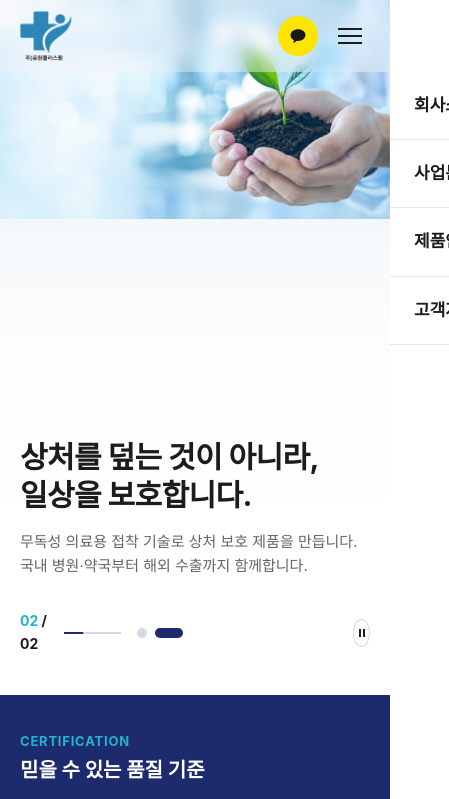
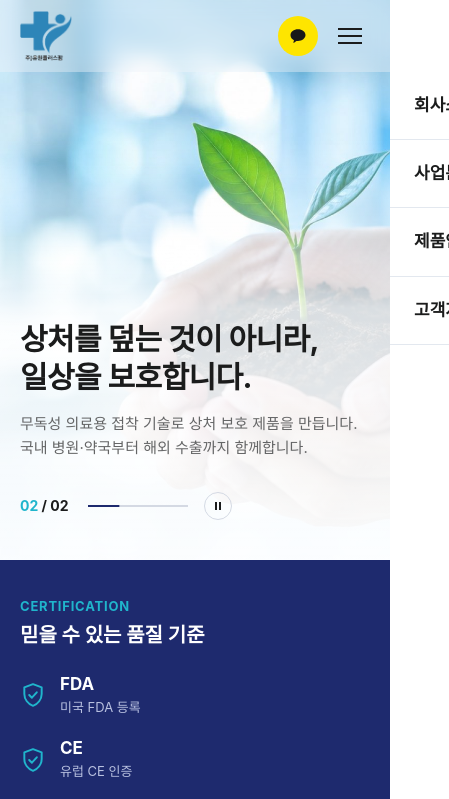
Before and after one commit to JJinMangGo/uwpluspharm, a plain HTML site: page index.html in a window 390 px wide. Shown: the top 799 px of the page, 449 px wide, since content can reach past the window. Drawn offline with nearby package versions, Linux system fonts and the light colour scheme; a web font is replaced by a local one.

Commit message:
히어로 페이지네이션 제거, 컨트롤 줄바꿈 방지, 모바일 히어로·지도 보정
Co-Authored-By: Claude Opus 5.5 <noreply@anthropic.com>
Claude-Session: https://claude.ai/code/session_01DnsUnco5p2vHHeu34SW8dS

```diff
--- a/css/main.css
+++ b/css/main.css
@@ -3,23 +3,22 @@
 
 /* ---------- Hero ---------- */
 .hero{position:relative;height:740px;overflow:hidden;background:var(--bg-surface)}
-.hero .swiper-wrapper{height:100%}
+.hero>.swiper-wrapper{position:absolute;inset:0;height:auto}
 .hero__slide{height:100%}
 .hero__slide img{width:100%;height:100%;object-fit:cover}
 .hero::after{content:'';position:absolute;inset:0;z-index:1;pointer-events:none;background:linear-gradient(90deg,rgba(255,255,255,.92) 0%,rgba(255,255,255,.7) 35%,rgba(255,255,255,0) 58%)}
 .hero__copy{position:absolute;z-index:2;left:320px;top:50%;transform:translateY(-38%);width:608px;display:flex;flex-direction:column;gap:24px}
 .hero__title{font-size:56px;font-weight:700;line-height:1.25;letter-spacing:-.02em;color:var(--text-primary)}
 .hero__desc{font-size:19px;line-height:1.6;color:var(--text-muted)}
-.hero__ctrl{display:flex;align-items:center;gap:16px;margin-top:16px;font-size:14px;font-weight:700;color:var(--text-primary)}
+.hero__ctrl{display:flex;flex-wrap:nowrap;align-items:center;gap:16px;min-width:max-content;margin-top:16px;font-size:14px;font-weight:700;color:var(--text-primary)}
 .hero__cur{color:var(--brand-cyan)}
-.hero__dots{position:static;display:flex;gap:8px;width:auto}
-.hero__dots .swiper-pagination-bullet{width:10px;height:10px;margin:0!important;border-radius:50%;background:var(--line-strong);opacity:1;transition:background-color .2s,width .2s}
-.hero__dots .swiper-pagination-bullet-active{width:28px;border-radius:999px;background:var(--brand-navy)}
 .hero__bar{position:relative;width:100px;height:2px;background:var(--line-strong);overflow:hidden}
 .hero__bar i{position:absolute;inset:0;background:var(--brand-navy);transform-origin:left;transform:scaleX(0)}
 .hero__bar i.is-run{animation:heroBar var(--hero-delay,5s) linear forwards}
 .hero.is-paused .hero__bar i{animation-play-state:paused}
 @keyframes heroBar{to{transform:scaleX(1)}}
+.hero__num,.hero__bar,.hero__pause{flex:none}
+.hero__num{min-width:52px;white-space:nowrap}
 .hero__pause{width:28px;height:28px;display:flex;align-items:center;justify-content:center;border-radius:50%;border:1px solid var(--line-strong)}
 .hero__pause svg{width:10px;height:10px}
 .hero__pause .ico-play{display:none}
@@ -115,7 +114,7 @@
 }
 
 /* ---------- 국내·해외 네트워크 ---------- */
-.m-net{padding:120px 0;text-align:center}
+.m-net{padding:120px 0;text-align:center;overflow:hidden}
 .m-net__title{font-size:52px;font-weight:700;line-height:1.3;letter-spacing:-.02em}
 .m-net__desc{margin-top:16px;font-size:18px;color:var(--text-muted)}
 .m-net__map{position:relative;width:100%;max-width:1280px;margin:60px auto 0;aspect-ratio:2/1}
@@ -130,8 +129,8 @@
   .m-net{padding:80px 0}
   .m-net__title{font-size:28px}
   .m-net__desc{font-size:15px;padding:0 20px}
-  .m-net__map{margin-top:32px;width:170%;margin-left:-55%}
-  .m-net__pin{font-size:11px;padding:0 8px}
+  .m-net__map{margin-top:32px;width:118%;margin-left:-14%}
+  .m-net__pin{height:20px;font-size:10px;padding:0 7px}
   .m-net__chips{margin-top:24px;gap:8px;padding:0 20px}
   .m-net__chips li{height:38px;padding:0 16px;font-size:14px}
 }
--- a/index.html
+++ b/index.html
@@ -61,11 +61,10 @@
   </div>
   <div class="hero__copy">
     <h2 class="hero__title">상처를 덮는 것이 아니라,<br>일상을 보호합니다.</h2>
-    <p class="hero__desc">무독성 의료용 접착 기술로 상처 보호 제품을 만듭니다.<br>국내 병원·약국부터 해외 수출까지 함께합니다.</p>
+    <p class="hero__desc">무독성 의료용 접착 기술로 상처 보호 제품을 만듭니다. <br>국내 병원·약국부터 해외 수출까지 함께합니다.</p>
     <div class="hero__ctrl">
       <span class="hero__num"><b class="hero__cur">01</b> / 02</span>
       <span class="hero__bar"><i></i></span>
-      <div class="hero__dots"></div>
       <button type="button" class="hero__pause" aria-label="자동 넘김 정지">
         <svg class="ico-pause" viewBox="0 0 10 10" aria-hidden="true"><path d="M2 1h2v8H2zM6 1h2v8H6z" fill="currentColor"/></svg>
         <svg class="ico-play" viewBox="0 0 10 10" aria-hidden="true"><path d="M2 1l7 4-7 4z" fill="currentColor"/></svg>
@@ -243,7 +242,7 @@
     <div class="m-contact__info">
       <span class="eyebrow eyebrow--cyan">CONTACT US</span>
       <h2 class="m-contact__title">제품 도입·수출 상담</h2>
-      <p class="m-contact__text">병원·약국 거래, 해외 수출, 제품 구매 문의를 남겨주시면<br>담당자가 확인 후 연락드립니다.</p>
+      <p class="m-contact__text">병원·약국 거래, 해외 수출, 제품 구매 문의를 남겨주시면 <br>담당자가 확인 후 연락드립니다.</p>
       <ul class="contact-info__list">
   <li><span class="contact-info__ico"><svg viewBox="0 0 20 20" aria-hidden="true"><rect x="2.5" y="4.5" width="15" height="11" rx="2" fill="none" stroke="currentColor" stroke-width="1.6"/><path d="m3 5.5 7 5 7-5" fill="none" stroke="currentColor" stroke-width="1.6" stroke-linejoin="round"/></svg></span><dl><dt>이메일</dt><dd>plus-1220@naver.com</dd></dl></li>
   <li><span class="contact-info__ico"><svg viewBox="0 0 20 20" aria-hidden="true"><path d="M5.6 2.8h2.2l1.1 3.6-1.6 1.2a9.5 9.5 0 0 0 5.1 5.1l1.2-1.6 3.6 1.1v2.2a1.8 1.8 0 0 1-1.9 1.8A13.4 13.4 0 0 1 3.8 4.7a1.8 1.8 0 0 1 1.8-1.9Z" fill="none" stroke="currentColor" stroke-width="1.6" stroke-linejoin="round"/></svg></span><dl><dt>대표번호</dt><dd>031-778-6186</dd></dl></li>
--- a/js/main.js
+++ b/js/main.js
@@ -23,8 +23,6 @@
       speed: 800,
       loop: true,
       autoplay: reduce ? false : { delay: DELAY, disableOnInteraction: false },
-      pagination: { el: '.hero__dots', clickable: true },
-      a11y: { prevSlideMessage: '이전 슬라이드', nextSlideMessage: '다음 슬라이드', paginationBulletMessage: '{{index}}번 슬라이드' },
       on: {
         slideChange: function (sw) { cur.textContent = pad(sw.realIndex + 1); runBar(); }
       }
```
Also changed, not shown: _src/pages/index.html (+2 -3 lines).
